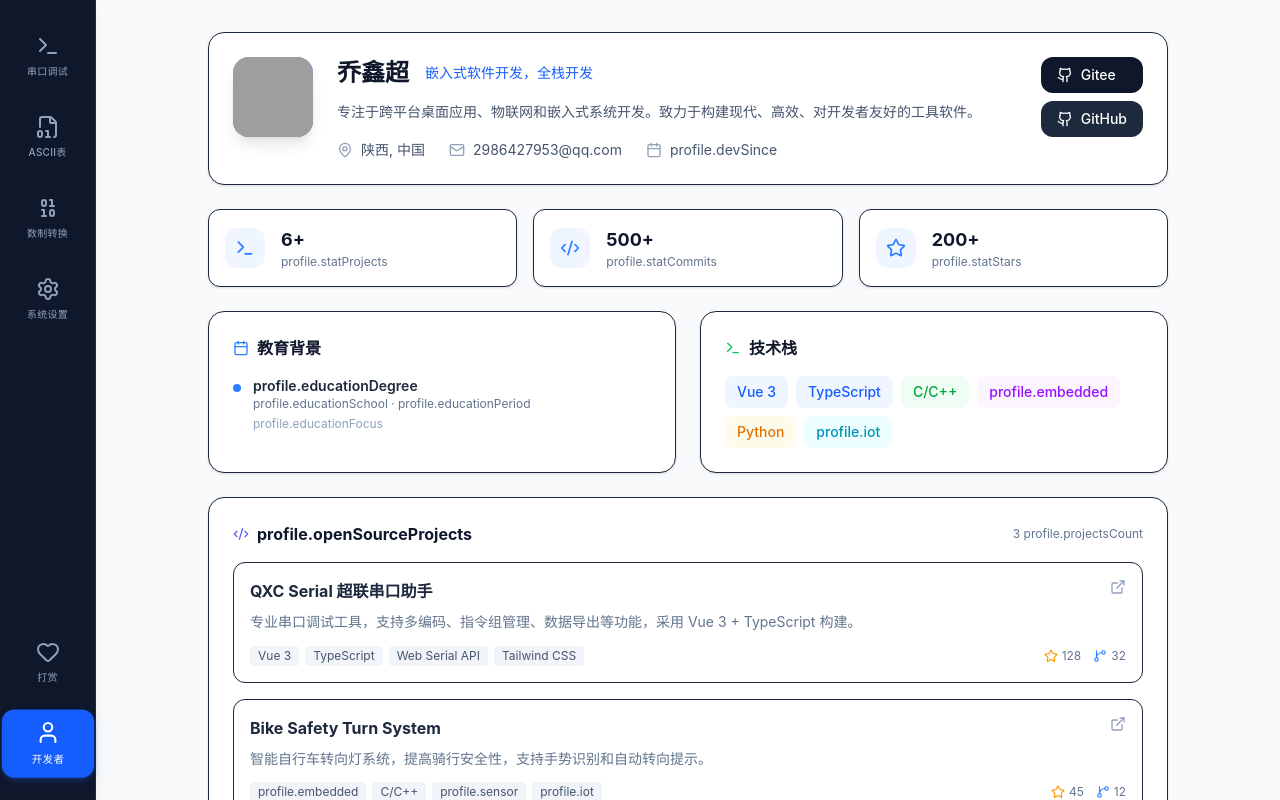
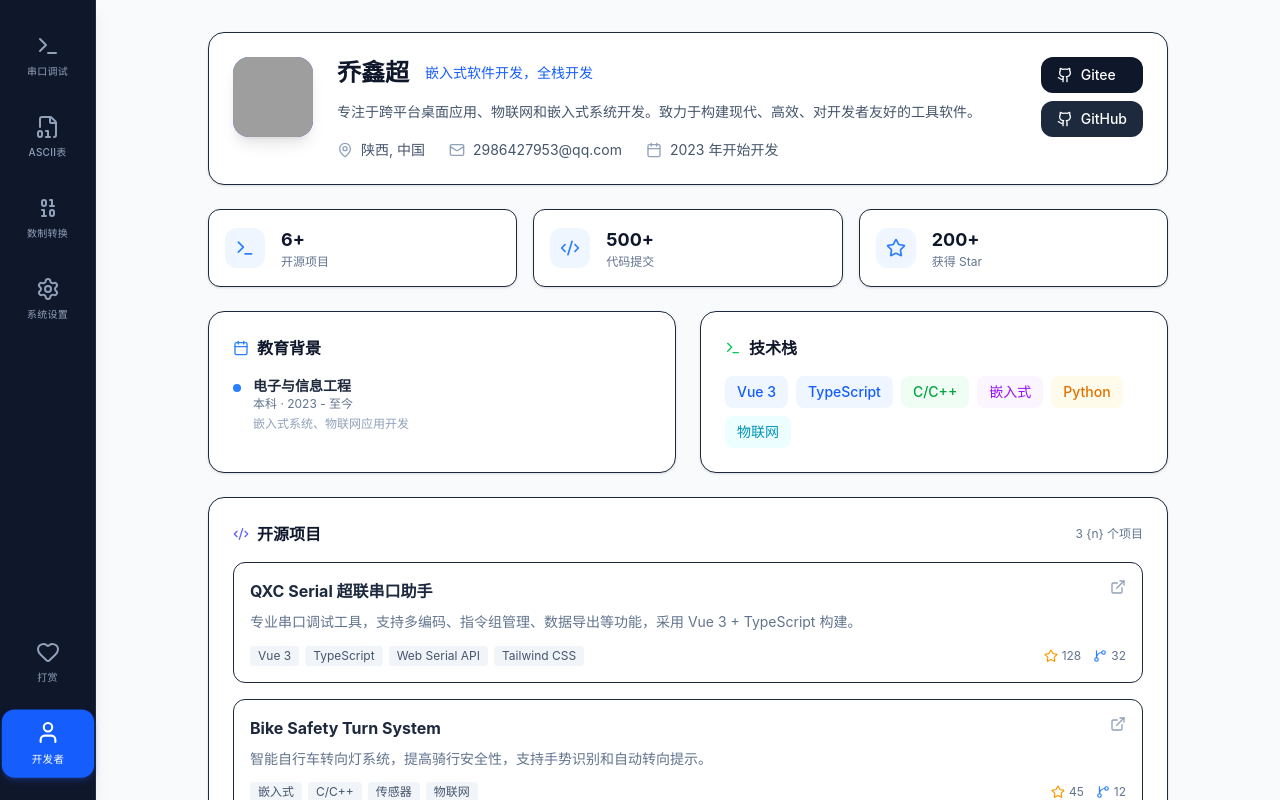
Before and after one commit to qxc4/qxc-serial-assistant, a Vue app: page /profile in a window 1280 px wide. Built offline with nearby package versions, Linux system fonts and the light colour scheme; grey boxes are pictures that could not be loaded; the HTML template or start-up script is replaced by a standard one.

Commit message:
fix: 修复开发者界面国际化翻译键不匹配问题

```diff
--- a/src/composables/useI18n.ts
+++ b/src/composables/useI18n.ts
@@ -275,19 +275,22 @@ const zhCN = {
     title: '嵌入式软件开发，全栈开发',
     bio: '专注于跨平台桌面应用、物联网和嵌入式系统开发。致力于构建现代、高效、对开发者友好的工具软件。',
     location: '陕西, 中国',
-    startYear: '2023 年开始开发',
+    devSince: '2023 年开始开发',
     education: '教育背景',
     techStack: '技术栈',
-    projects: '开源项目',
-    projectCount: '{n} 个项目',
-    statsProjects: '开源项目',
-    statsCommits: '代码提交',
-    statsStars: '获得 Star',
-    footer: '© 2026 乔鑫超 · QXC Serial 超联串口助手 v1.0',
-    degree: '电子与信息工程',
-    school: '本科',
-    period: '2023 - 至今',
-    focus: '嵌入式系统、物联网应用开发',
+    openSourceProjects: '开源项目',
+    projectsCount: '{n} 个项目',
+    statProjects: '开源项目',
+    statCommits: '代码提交',
+    statStars: '获得 Star',
+    copyright: '© 2026 乔鑫超 · QXC Serial 超联串口助手 v1.0',
+    educationDegree: '电子与信息工程',
+    educationSchool: '本科',
+    educationPeriod: '2023 - 至今',
+    educationFocus: '嵌入式系统、物联网应用开发',
+    embedded: '嵌入式',
+    sensor: '传感器',
+    iot: '物联网',
     project1Name: 'QXC Serial 超联串口助手',
     project1Desc: '专业串口调试工具，支持多编码、指令组管理、数据导出等功能，采用 Vue 3 + TypeScript 构建。',
     project2Name: 'Bike Safety Turn System',
@@ -624,19 +627,22 @@ const enUS = {
     title: 'Embedded Software Developer, Full Stack Developer',
     bio: 'Focused on cross-platform desktop applications, IoT and embedded systems development. Dedicated to building modern, efficient, developer-friendly tools.',
     location: 'Shaanxi, China',
-    startYear: 'Started development in 2023',
+    devSince: 'Started development in 2023',
     education: 'Education',
     techStack: 'Tech Stack',
-    projects: 'Open Source Projects',
-    projectCount: '{n} projects',
-    statsProjects: 'Open Source',
-    statsCommits: 'Commits',
-    statsStars: 'Stars Earned',
-    footer: '© 2026 Qiao Xinchao · QXC Serial Assistant v1.0',
-    degree: 'Electronic & Information Engineering',
-    school: 'Bachelor',
-    period: '2023 - Present',
-    focus: 'Embedded Systems, IoT Application Development',
+    openSourceProjects: 'Open Source Projects',
+    projectsCount: '{n} projects',
+    statProjects: 'Open Source',
+    statCommits: 'Commits',
+    statStars: 'Stars Earned',
+    copyright: '© 2026 Qiao Xinchao · QXC Serial Assistant v1.0',
+    educationDegree: 'Electronic & Information Engineering',
+    educationSchool: 'Bachelor',
+    educationPeriod: '2023 - Present',
+    educationFocus: 'Embedded Systems, IoT Application Development',
+    embedded: 'Embedded',
+    sensor: 'Sensor',
+    iot: 'IoT',
     project1Name: 'QXC Serial Assistant',
     project1Desc: 'Professional serial debugging tool with multi-encoding, command groups, data export, built with Vue 3 + TypeScript.',
     project2Name: 'Bike Safety Turn System',
```
